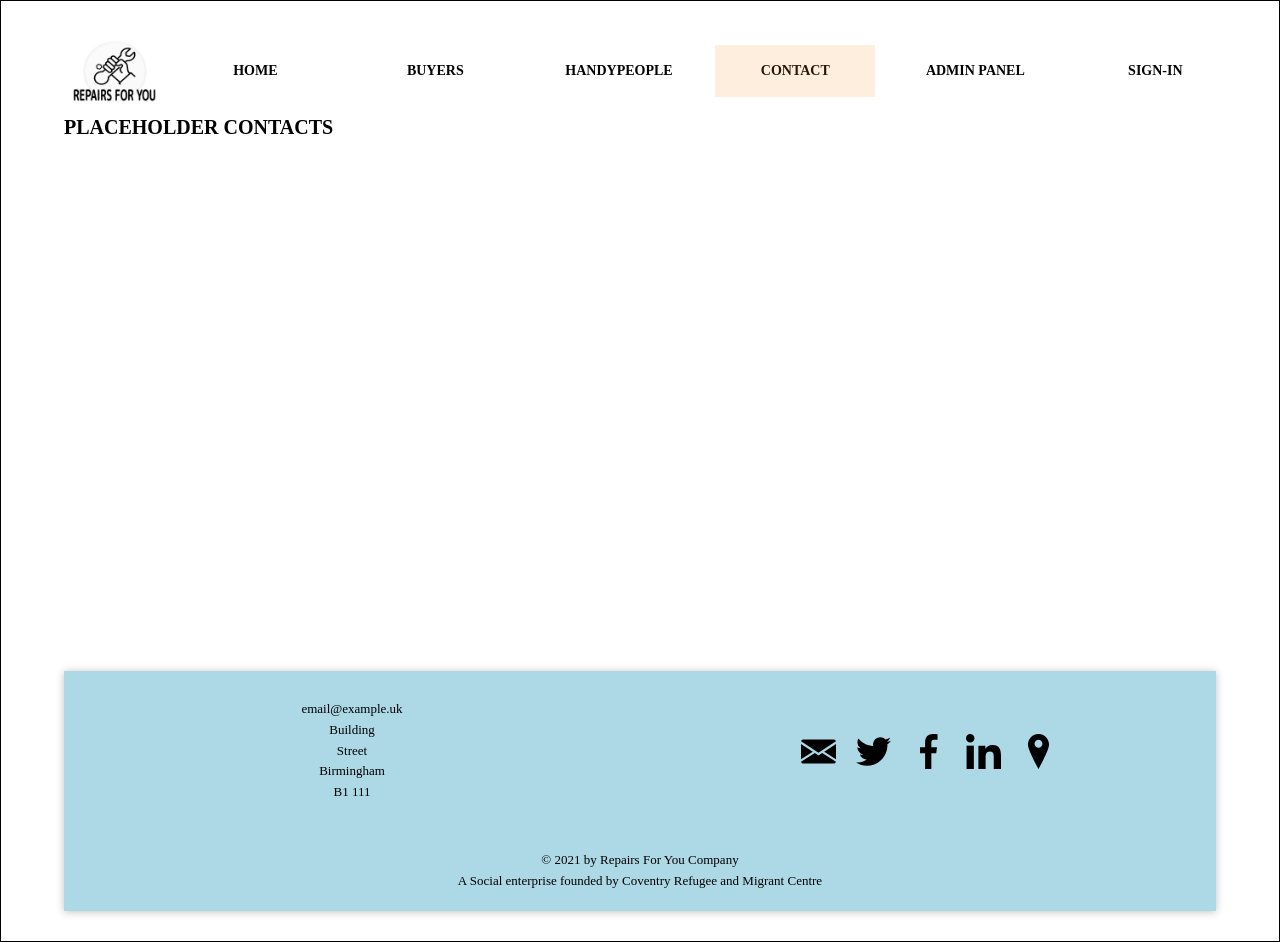
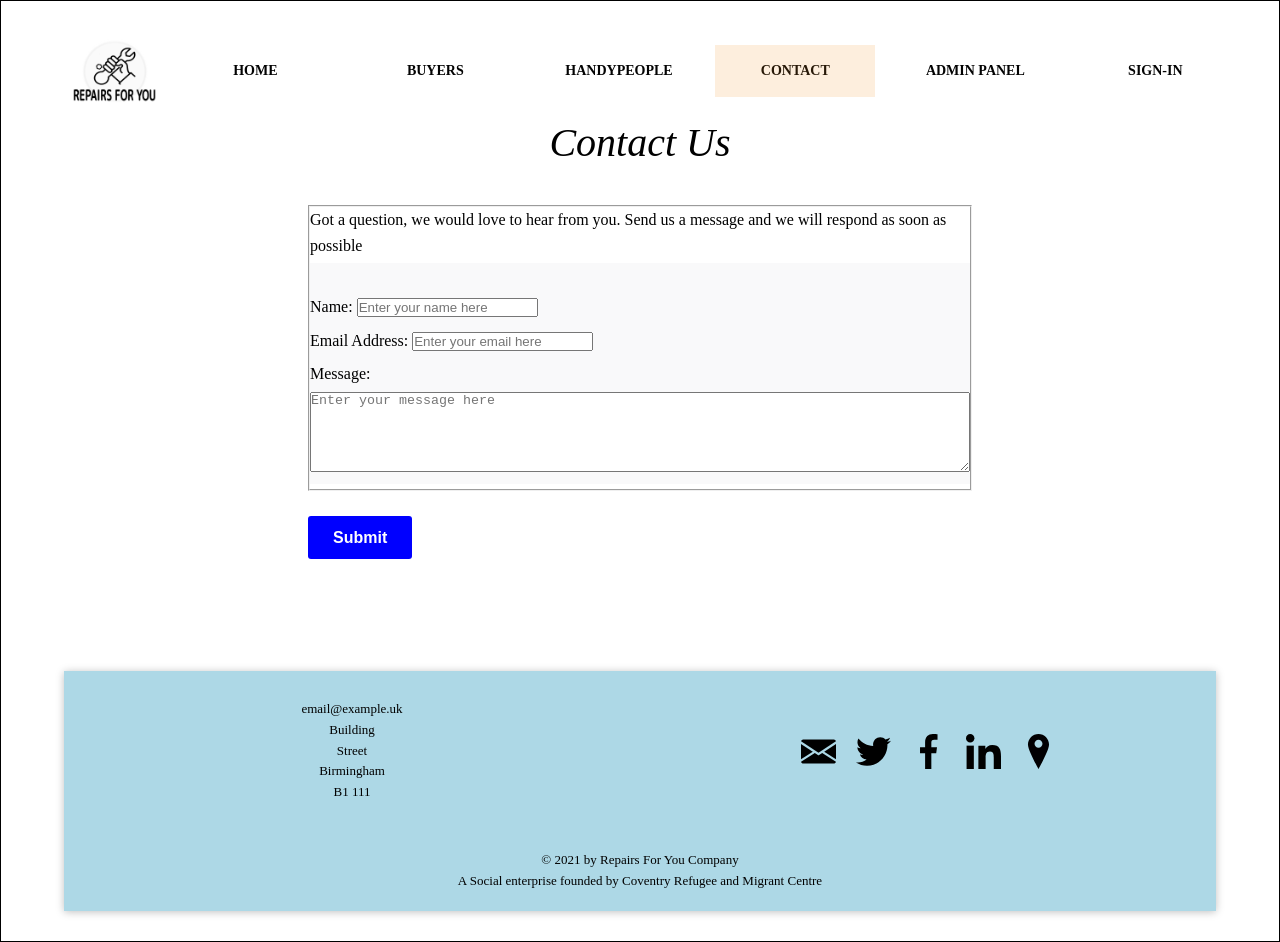
Before and after one commit to Pat-On/repairs_for_you, a React (Create React App) app in the folder client/: page /contact in a window 1280 px wide. Built offline with nearby package versions, Linux system fonts and the light colour scheme.

Commit message:
added form for contact us path

```diff
--- a/client/src/App.js
+++ b/client/src/App.js
@@ -11,6 +11,7 @@ import HandymanProfile from "./pages/HandymanProfile";
 import RegistrationForm from "./pages/RegistrationForm";
 import SignIn from "./containers/signIn/SignIn";
 import RequestForQuote from "./pages/RequestForQuote";
+import Contact from "./components/contact/Contact";
 
 const App = () => (
 	<div className="App container">
@@ -41,7 +42,7 @@ const App = () => (
 					exact
 					component={() => (
 						<div>
-              <h1>PLACEHOLDER CONTACTS</h1>
+							<Contact />
 						</div>
 					)}
 				/>
--- /dev/null
+++ b/client/src/components/contact/Contact.css
@@ -0,0 +1,16 @@
+
+h1{
+    font-weight: 400;
+    font-size: 4rem;
+    font-style: italic;
+    text-align: center;
+
+}
+.contact-container .form div fieldset  .input-fields-container{
+    padding-top: 3rem;
+    background-color: rgb(249, 249, 250);
+}
+
+.input-fields-container{
+    margin-top: 3rem;
+}
--- /dev/null
+++ b/client/src/components/contact/Contact.js
@@ -0,0 +1,81 @@
+import React from "react";
+import { Link } from "react-router-dom";
+import "./Contact.css";
+
+
+export default function Contact() {
+	return (
+		<div className="contact-container">
+			<h1>Contact Us</h1>
+
+
+			<form
+				id="form-send-quote"
+				name="form-send-quote"
+				className="form"
+			>
+				<div>
+					<fieldset>
+						<span>Got a question, we would love to hear from you.</span>
+						<span>  Send us a message and we will respond as soon as possible</span>
+						<div className="input-fields-container">
+							<div className="input-field">
+								<label>Name: {" "}</label>
+								<input
+									type="text"
+									id="buyer_name"
+									name="name"
+									maxLength={60}
+									required
+									placeholder="Enter your name here"
+
+								/>
+							</div>
+							<div className="input-field">
+								<label>Email Address: {" "}</label>
+								<input
+									type="text"
+									id="buyer_name"
+									name="buyer_name"
+									maxLength={60}
+									required
+									placeholder="Enter your email here"
+
+								/>
+							</div>
+							<div className="input-field">
+								<label> Message: {" "}</label>
+								<textarea
+									type="text"
+									id="message"
+									name="message"
+									maxLength={60}
+									required
+									placeholder="Enter your message here"
+
+								/>
+							</div>
+						</div>
+
+					</fieldset>
+
+					<div className="input-field">
+						<input
+							className="btn-primary"
+							type="submit"
+							id="buyer_name"
+							name="buyer_name"
+							maxLength={60}
+							required
+							placeholder="Enter your name here"
+
+						/>
+					</div>
+
+				</div>
+			</form>
+			<Link to="/contact"></Link>
+
+		</div>
+	);
+}
```
Lines whose indentation alone changed are shown as unchanged.
